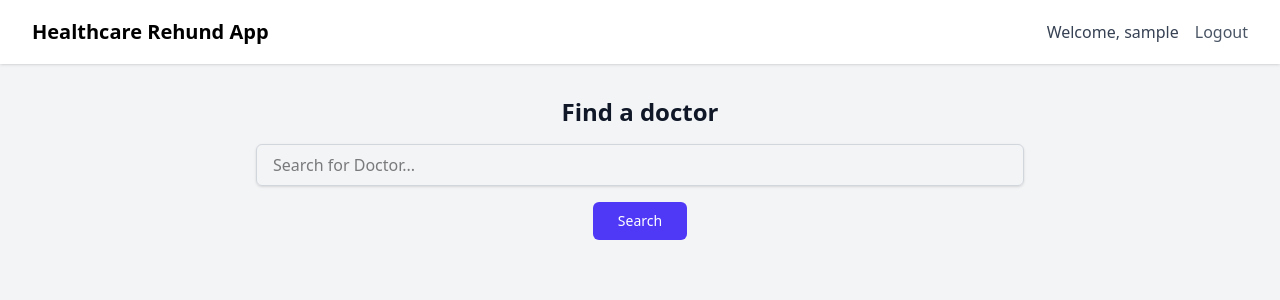
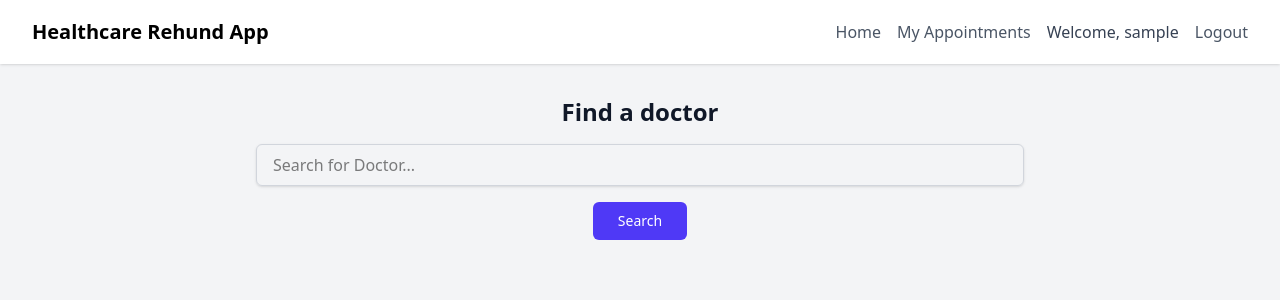
Before and after one commit to HappyRehund/healthcare-java, a React app in the folder src/main/frontend/: page /home in a window 1280 px wide. Shown: the top 300 px of the page. Built offline with nearby package versions, Linux system fonts and the light colour scheme; no server answers; sample sign-in values are in the browser's storage; the HTML template or start-up script is replaced by a standard one.

Commit message:
feat: implement Navbar component and integrate it into appointment and landing pages

```diff
--- a/src/main/frontend/src/components/appointment-detail.tsx
+++ b/src/main/frontend/src/components/appointment-detail.tsx
@@ -3,6 +3,7 @@ import { useNavigate, useParams } from "react-router-dom";
 import API_CONFIG from "../config/api.config";
 import type { AppointmentResponse, DoctorResponse, ErrorResponse, UserResponse } from "../types/api.types";
 import { formatToIDR } from "../utils/currency.utils";
+import Navbar from "./navbar";
 
 const AppointmentDetail = () => {
   const { id } = useParams();
@@ -157,7 +158,9 @@ const AppointmentDetail = () => {
   }
 
   return (
-    <div className="min-h-screen bg-gray-50 py-8">
+    <div className="min-h-screen bg-gray-50">
+      <Navbar />
+      <div className="py-8">
       <div className="max-w-3xl mx-auto px-4 sm:px-6 lg:px-8">
         <div className="bg-white shadow rounded-lg overflow-hidden">
           {/* Header */}
@@ -283,6 +286,7 @@ const AppointmentDetail = () => {
             Back to Home
           </button>
         </div>
+        </div>
       </div>
     </div>
   )
--- a/src/main/frontend/src/components/appointment-list.tsx
+++ b/src/main/frontend/src/components/appointment-list.tsx
@@ -5,6 +5,7 @@ import { type AppointmentResponse, type ErrorResponse } from "../types/api.types
 import { formatDate, formatTime } from "../utils/date-time.utils";
 import { getAppointmentStatusBadgeClass, getPaymentStatusBadgeClass } from "../utils/status-badge.utils";
 import { formatToIDR } from "../utils/currency.utils";
+import Navbar from "./navbar";
 
 const AppointmentList = () => {
 
@@ -82,11 +83,13 @@ const AppointmentList = () => {
   }
 
   return (
-    <div className="min-h-screen bg-gray-50 py-8">
-      <div className="max-w-7xl mx-auto px-4 sm:px-6 lg:px-8">
+    <div className="min-h-screen bg-gray-50">
+      <Navbar />
+      <div className="py-8">
+        <div className="max-w-7xl mx-auto px-4 sm:px-6 lg:px-8">
 
-        {/* Header */}
-        <div className="mb-8">
+          {/* Header */}
+          <div className="mb-8">
           <h1 className="text-2xl font-bold text-gray-900">My Appointments</h1>
           <p className="mt-2 text-sm text-gray-700">View and Manage Your Appointments</p>
         </div>
@@ -162,6 +165,7 @@ const AppointmentList = () => {
             Back to my Appointment
           </button>
         </div>
+        </div>
       </div>
     </div>
   )
--- a/src/main/frontend/src/components/landing-page.tsx
+++ b/src/main/frontend/src/components/landing-page.tsx
@@ -1,17 +1,13 @@
 import { useState } from "react";
-import { useNavigate } from "react-router-dom"
-import type { UserData } from "../types/local-storage.types";
 import API_CONFIG from "../config/api.config";
 import { type DoctorResponse, type ErrorResponse, type GetDoctorsResponse } from "../types/api.types";
 import DoctorCard from "./doctor-card";
+import Navbar from "./navbar";
 
 
 const LandingPage = () => {
 
-  const navigate = useNavigate();
   const [searchQuery, setSearchQuery] = useState<string>('')
-
-  const userData: UserData = JSON.parse(localStorage.getItem('userData') || '{}')
 
   const [doctors, setDoctors] = useState<DoctorResponse[]>([])
   const [loading, setLoading] = useState(false)
@@ -22,12 +18,6 @@ const LandingPage = () => {
     totalElements: 0,
     size: 10
   })
-
-  const handleLogout = () => {
-    localStorage.removeItem('userData')
-    localStorage.removeItem('token')
-    navigate('/login')
-  };
 
   const searchDoctors = async (page: number) => {
     setLoading(true);
@@ -82,21 +72,7 @@ const LandingPage = () => {
 
   return (
     <div className="min-h-screen bg-gray-100">
-      {/* Nav bar */}
-      <nav className="bg-white shadow-sm">
-        <div className="max-w-7xl mx-auto px-4 sm:px-6 lg:px-8">
-          <div className="flex justify-between h-16 items-center">
-            <div className="text-xl font-semibold">Healthcare Rehund App</div>
-            <div className="flex items-center space-x-4">
-              <span className="text-gray-700">Welcome, {userData.username}</span>
-              <button
-                onClick={handleLogout}
-                className="text-gray-600 hover:text-gray-900"
-              >Logout</button>
-            </div>
-          </div>
-        </div>
-      </nav>
+      <Navbar />
 
       {/* Search section */}
       <div className="max-w-7xl mx-auto px-4 sm:px-6 lg:px-8 py-8">
--- /dev/null
+++ b/src/main/frontend/src/components/navbar.tsx
@@ -0,0 +1,46 @@
+import { useNavigate } from "react-router-dom";
+import type { UserData } from "../types/local-storage.types";
+
+const Navbar = () => {
+  const navigate = useNavigate();
+  const userData: UserData = JSON.parse(localStorage.getItem('userData') || '{}');
+
+  const handleLogout = () => {
+    localStorage.removeItem('userData');
+    localStorage.removeItem('token');
+    navigate('/login');
+  };
+
+  return (
+    <nav className="bg-white shadow-sm">
+      <div className="max-w-7xl mx-auto px-4 sm:px-6 lg:px-8">
+        <div className="flex justify-between h-16 items-center">
+          <div className="text-xl font-semibold">Healthcare Rehund App</div>
+          <div className="flex items-center space-x-4">
+            <button
+              className="text-gray-600 hover:text-gray-900"
+              onClick={() => navigate("/home")}
+            >
+              Home
+            </button>
+            <button
+              className="text-gray-600 hover:text-gray-900"
+              onClick={() => navigate("/appointments")}
+            >
+              My Appointments
+            </button>
+            <span className="text-gray-700">Welcome, {userData.username}</span>
+            <button
+              onClick={handleLogout}
+              className="text-gray-600 hover:text-gray-900"
+            >
+              Logout
+            </button>
+          </div>
+        </div>
+      </div>
+    </nav>
+  );
+};
+
+export default Navbar;
```
